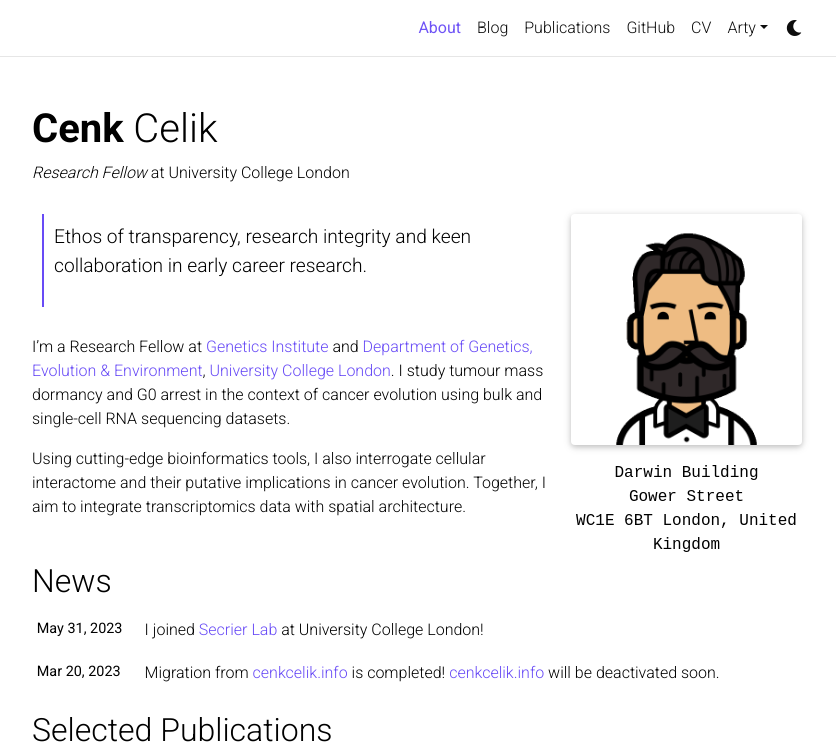
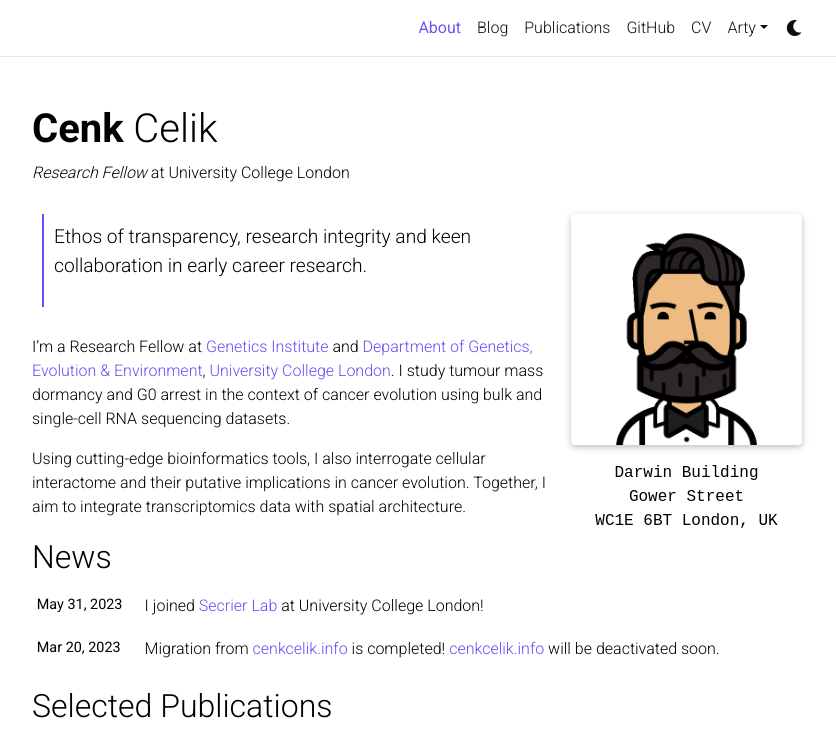
Before and after one commit to cenk-celik/cenk-celik.github.io, a Jekyll site: the page built from _pages/about.md, in a window 1280 px wide and 1066 px high, cut to the strip 0-753 px from the top of the window. Shown: the whole strip, without its empty margins (223-1059 px from the left). Built offline with Jekyll 4.4.1, drawn with Linux system fonts in a browser that asks for light colours; full-size pictures stand in for the smaller copies a plugin makes; comment, search, counter and statistics services are not loaded; a style sheet for code colours, icons or effects is not loaded.

Commit message:
address fixed.

```diff
--- a/_pages/about.md
+++ b/_pages/about.md
@@ -11,7 +11,7 @@
   address: >
     <p align='center'>Darwin Building</p>
     <p align='center'>Gower Street</p>
-    <p align='center'>WC1E 6BT London, United Kingdom</p>
+    <p align='center'>WC1E 6BT London, UK</p>
 
 news: true  # includes a list of news items
 selected_papers: true # includes a list of papers marked as "selected={true}"
```
